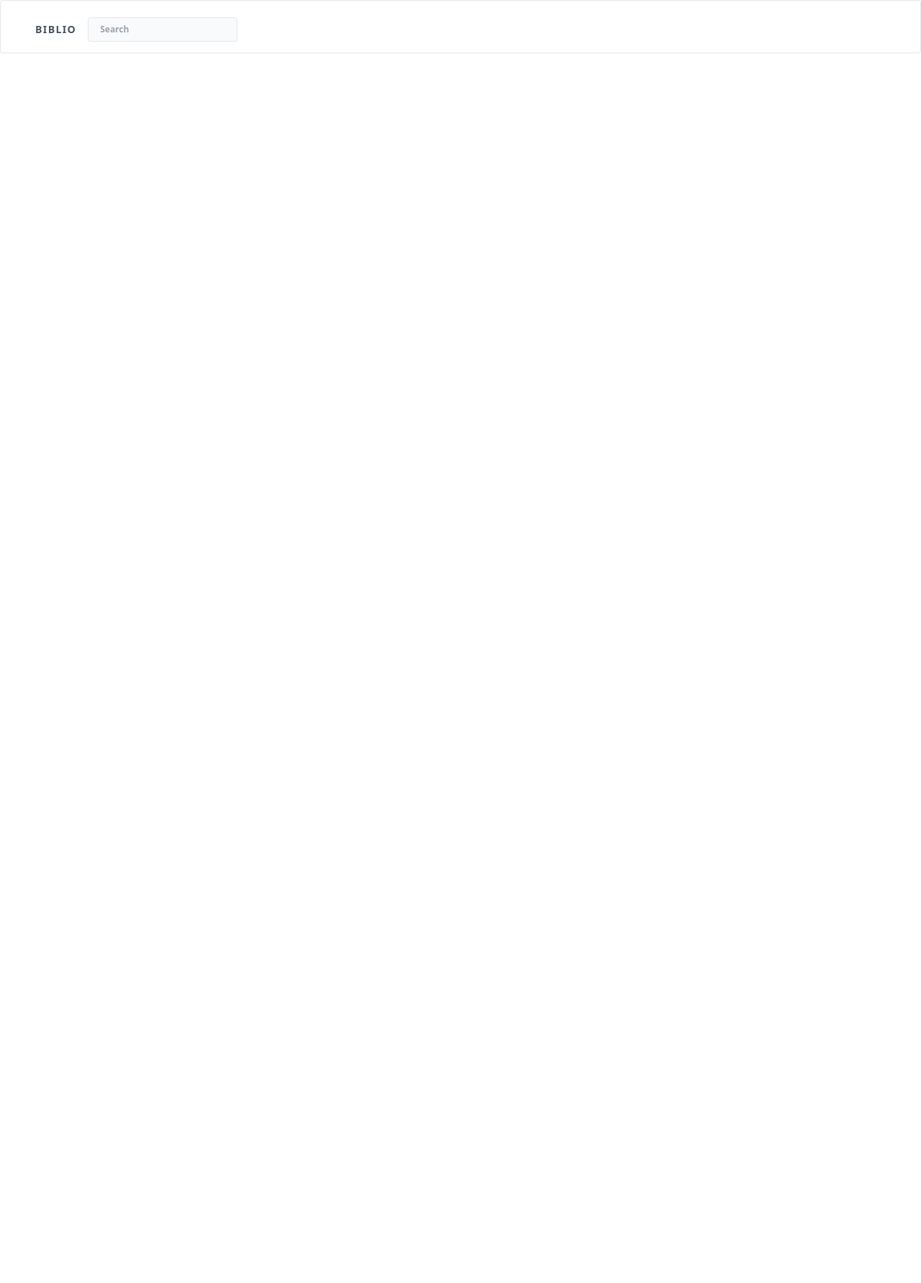
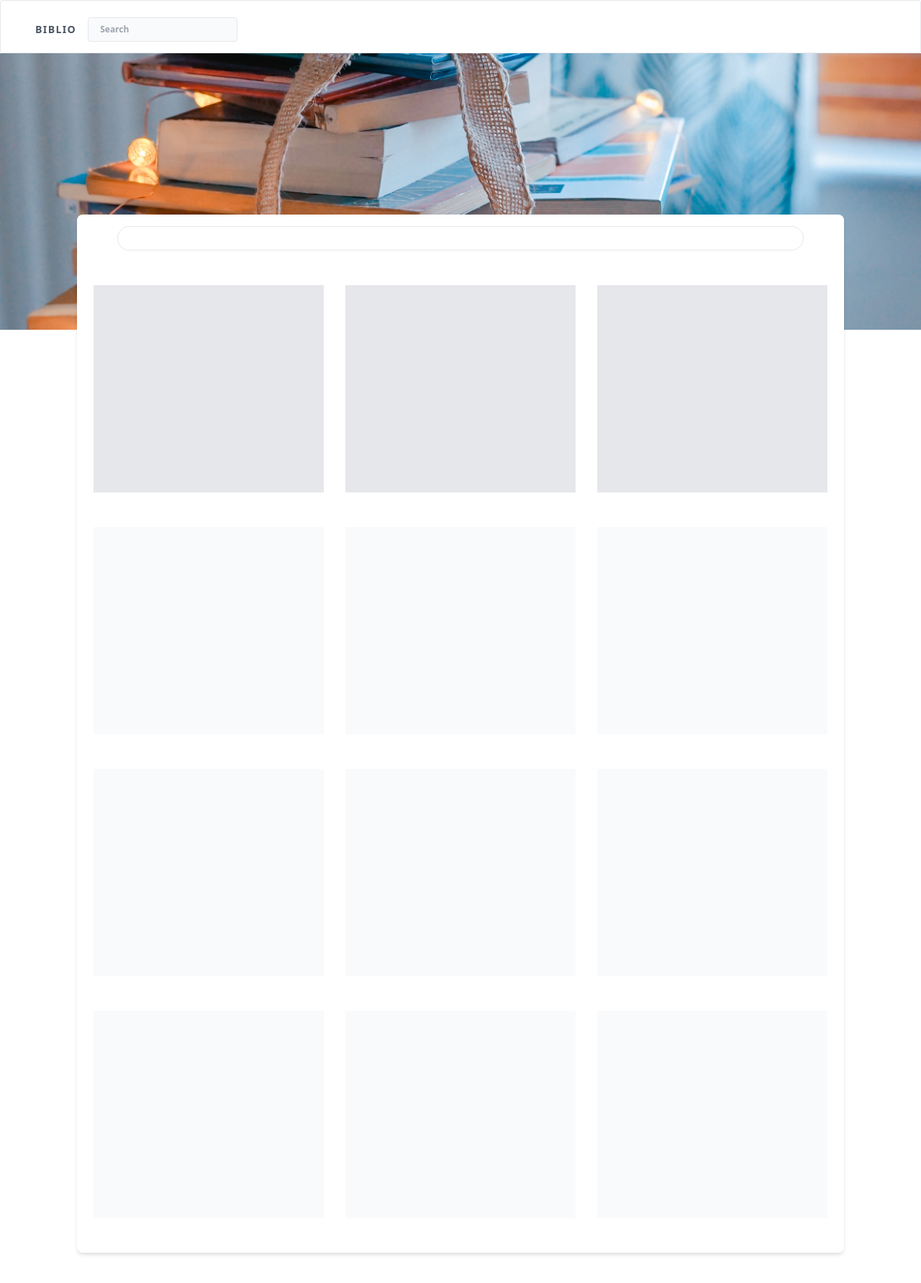
Before and after one commit to ARitik/ecs, a Next.js app in the folder client/: page / in a window 1280 px wide. Shown: the top 1782 px of the page at 72% size. Before the commit the page ends 874 px from the top, so only its background shows below. Built offline with nearby package versions, Linux system fonts and the light colour scheme.

Commit message:
Basic HomePage Layout

```diff
--- a/client/src/pages/index.tsx
+++ b/client/src/pages/index.tsx
@@ -1,5 +1,4 @@
 import Head from 'next/head';
-import Navbar from '../components/Navbar';
 
 export default function Home() {
 	return (
@@ -8,6 +7,27 @@ export default function Home() {
 				<title>Create Next App</title>
 				<link rel='icon' href='/favicon.ico' />
 			</Head>
+			<div className='container mx-auto '>
+				<img
+					src='/images/books.jpg'
+					className='object-cover w-full bg-center h-96'
+				/>
+				<div className='flex flex-wrap items-baseline justify-around w-5/6 px-2 pt-12 pb-12 mx-auto space-y-12 transform -translate-y-40 bg-white rounded-lg shadow-md md:pt-4'>
+					<div className='w-full p-4 mx-12 border rounded-full'></div>
+					<div className='bg-gray-200 w-80 h-72'></div>
+					<div className='bg-gray-200 w-80 h-72'></div>
+					<div className='bg-gray-200 w-80 h-72'></div>
+					<div className='w-80 h-72 bg-gray-50'></div>
+					<div className='w-80 h-72 bg-gray-50'></div>
+					<div className='w-80 h-72 bg-gray-50'></div>
+					<div className='w-80 h-72 bg-gray-50'></div>
+					<div className='w-80 h-72 bg-gray-50'></div>
+					<div className='w-80 h-72 bg-gray-50'></div>
+					<div className='w-80 h-72 bg-gray-50'></div>
+					<div className='w-80 h-72 bg-gray-50'></div>
+					<div className='w-80 h-72 bg-gray-50'></div>
+				</div>
+			</div>
 		</div>
 	);
 }
```
Also changed, not shown: client/public/images/books.jpg (added).
